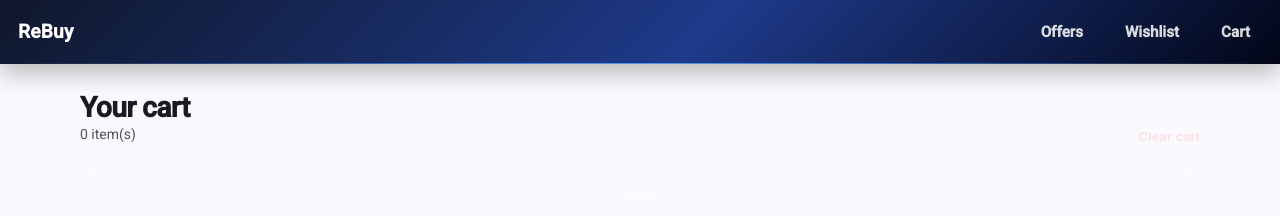
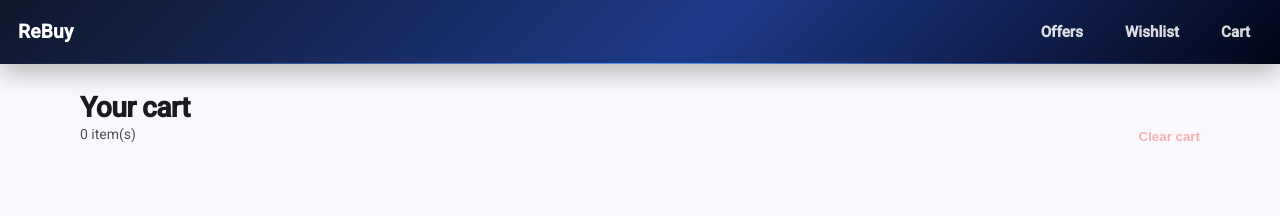
Before and after one commit to satheeshpolu/rebuy-demo-app, an Angular app: page /cart in a window 1280 px wide. Shown: the top 216 px of the page. Built offline with nearby package versions, Linux system fonts and the light colour scheme.

Commit message:
text fix

```diff
--- a/src/app/features/offers/pages/cart/cart.css
+++ b/src/app/features/offers/pages/cart/cart.css
@@ -50,7 +50,7 @@
   cursor:pointer; opacity:.86; font-weight:600;
 }
 .link:hover{ opacity:1; text-decoration: underline; }
-.link.danger{ color:#ffb4b4; }
+.link.danger{ color:#f12c2c; }
 .link:disabled{ opacity:.35; cursor:not-allowed; text-decoration:none; }
 
 .qty{ display:flex; align-items:center; gap:10px; justify-self:end; }
--- a/src/app/features/offers/pages/cart/cart.html
+++ b/src/app/features/offers/pages/cart/cart.html
@@ -24,7 +24,7 @@
             currencySymbol="€"
           ></discount-price>
 
-          <button class="link" type="button" (click)="remove(item.id)">
+          <button class="link danger" type="button" (click)="remove(item.id)">
             <mat-icon aria-hidden="true">delete</mat-icon>
             Remove
           </button>
```
